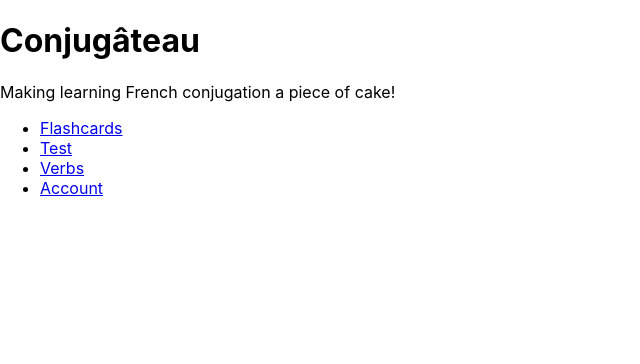
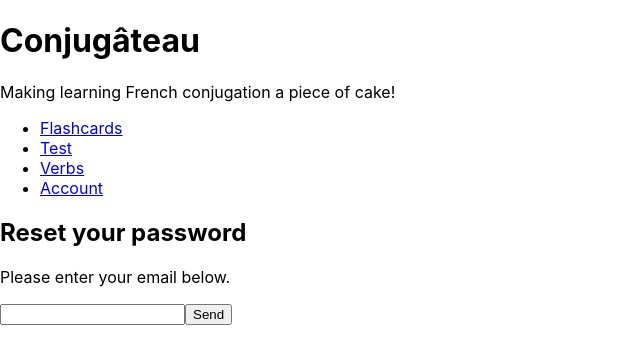
Before and after one commit to patriciamolnar/conjugateau, a React (Create React App) app in the folder frontend/: page /forgotten-password in a window 1280 px wide. Shown: the top 364 px of the page, without its empty margins (0-640 px from the left). Built offline with nearby package versions, Linux system fonts and the light colour scheme; no server answers.

Commit message:
adding ForgottenPassword page to frontend

```diff
--- a/frontend/src/App.js
+++ b/frontend/src/App.js
@@ -14,6 +14,7 @@ import StarredTest from './pages/StarredTest';
 import Verbs from './pages/Verbs';
 import Account from './pages/Account';
 import Header from './components/Header';
+import ForgottenPassword from './pages/ForgottenPassword';
 
 import { getByTense, getSavedVerbs } from './lib/fetch';
 
@@ -107,6 +108,7 @@ function App() {
         </nav>
 
         <Switch>
+           {/* Flashcard page - can be used without login */}
           <Route exact path="/" render={(props) => {
             return <Flashcard {...props} verbs={data} practicing={practicing} updateOptions={updateOptions} startGame={startGame} finishPractice={finishPractice} login={login} starred={starred} setStarred={setStarred}/>
           }} />
@@ -120,6 +122,7 @@ function App() {
             }
           }} />
 
+          {/* Test page - can be used without login */}
           <Route path="/test" render={(props) => {
             return <Test {...props} verbs={data} practicing={practicing} updateOptions={updateOptions} startGame={startGame} finishPractice={finishPractice} login={login} starred={starred} setStarred={setStarred}/>
           }} />
@@ -133,10 +136,23 @@ function App() {
             }
           }} />
 
+           {/* Page showing conjugation tables for all words in DB */}
           <Route path="/verbs" render={(props) => {
             return <Verbs {...props} login={login} starred={starred} setStarred={setStarred} />
           }} />
 
+          {/* Reset password route: only accessible if not logged in */}
+          <Route path="/forgotten-password" render={(props) => {
+            if(login) {
+              return <Redirect to="/account" />
+            } else {
+              return <ForgottenPassword {...props} />
+            }}}/>
+
+          {/*
+          Login, Register page (if logged out) -
+          Account settings page (if logged in)
+          */}
           <Route path="/account" render={(props) => {
             return <Account {...props} login={login} setLogin={setLogin} setStarred={setStarred}/>
           }} />
--- a/frontend/src/components/LoginForm.js
+++ b/frontend/src/components/LoginForm.js
@@ -1,5 +1,5 @@
 import { useState } from 'react';
-
+import { Link } from 'react-router-dom';
 import { getSavedVerbs } from '../lib/fetch';
 
 function Loginform({ setLogin, setStarred }) {
@@ -64,6 +64,7 @@ function Loginform({ setLogin, setStarred }) {
                     onChange={(e) => updateDetails(e)}/>
                 <button type="submit">Login</button>
             </form>
+            <Link to="/forgotten-password">Forgotten Password?</Link>
         </>
     )
 }
--- /dev/null
+++ b/frontend/src/pages/ForgottenPassword.js
@@ -0,0 +1,44 @@
+import { useState } from "react";
+
+function ForgottenPassword() {
+    const [email, setEmail] = useState('');
+    const [message, setMessage] = useState(null);
+
+    const requestReset = (e) => {
+        e.preventDefault();
+        fetch('/user/forgotten-password', {
+            method: "POST",
+            headers: {
+                'Content-type': 'application/json'
+            },
+            body: JSON.stringify({email})
+            })
+            .then(res => res.json())
+            .then(data => {
+                if(data.success) {
+                    setMessage(data.message);
+                    setEmail('');
+                } else {
+                    setMessage(data.message);
+                }
+            })
+            .catch(err => {
+                setMessage('An error occured. Please try again later.');
+            });
+    }
+
+    return(
+        <>
+        <h2>Reset your password</h2>
+        <p>Please enter your email below.</p>
+        {message ? message : null}
+        <form onSubmit={(e) => requestReset(e)}>
+            <label htmlFor="email"></label>
+            <input type="email" value={email} onChange={(e) => setEmail(e.target.value)} id="email" autoComplete="email"/>
+            <button type="submit">Send</button>
+        </form>
+        </>
+    )
+}
+
+export default ForgottenPassword;
```
